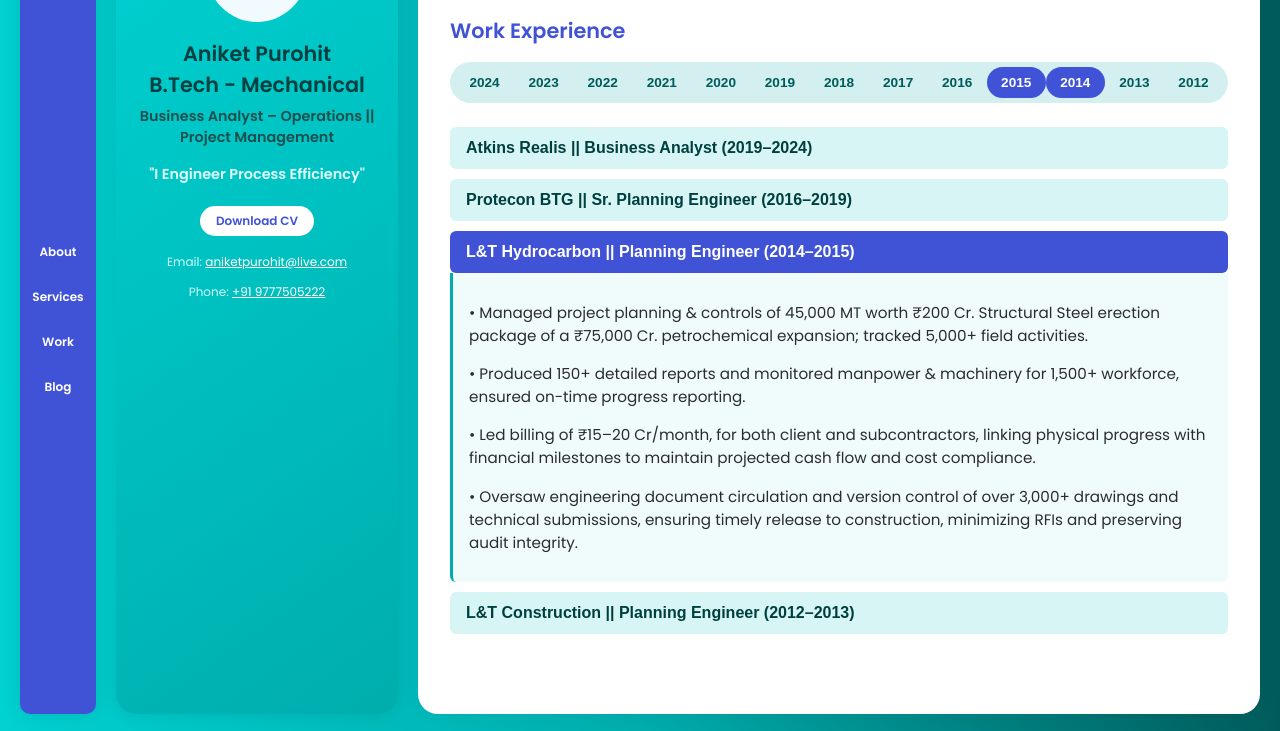
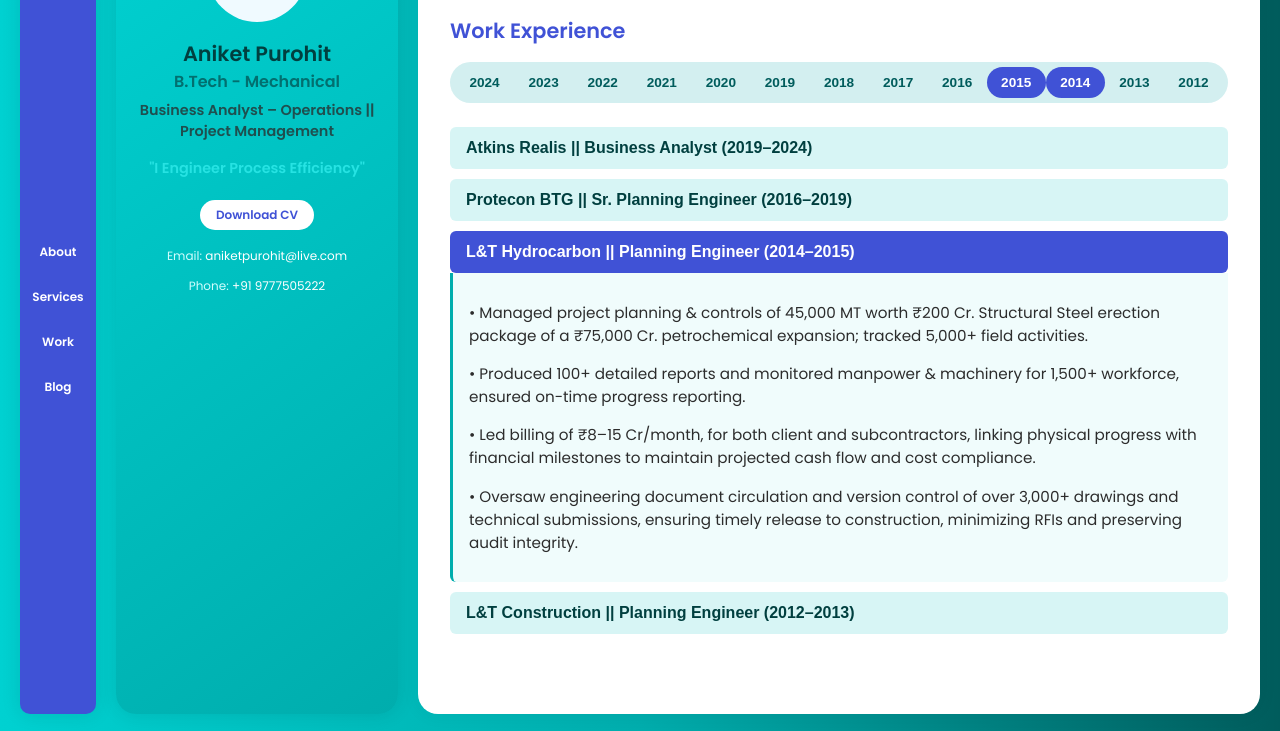
Before and after one commit to hellboy3377/AniketP_CV, a plain HTML site: page index.html in a window 1280 px wide. Both pictures are taken after a click on the button "L&T Hydrocarbon || Planning Engineer (2014–2015)". Shown: the part 877-1608 px from the top of the page. Drawn offline with Linux system fonts and the light colour scheme.

Commit message:
Add files via upload

```diff
--- a/index.html
+++ b/index.html
@@ -23,7 +23,7 @@
     <div class="header-block">
       <div class="photo-placeholder">Photo</div>
       <h1>Aniket Purohit</h1>
-      <h1>B.Tech - Mechanical</h1>
+      <h2>B.Tech - Mechanical</h2>
       <h3>Business Analyst – Operations || Project Management</h3>
       <p class="tagline">"I Engineer Process Efficiency"</p>
       <div class="cv-buttons">
@@ -118,10 +118,9 @@
             <button class="dropdown-toggle" data-job="job-protecon">Protecon BTG || Sr. Planning Engineer (2016–2019)</button>
             <div class="dropdown-content" id="job-protecon">
               <p>•  Delivered 2.3 MMTPA LPG terminal project with full P6 schedule, resource optimization, and 5-8% variance efficiency.</p>
-              <p>•	Led planning for ₹600 Cr+ LPG terminal; created Primavera P6 schedules with 12,000+ activities across EPC phases.</p>
+              <p>•	Led planning for ₹600 Cr+ LPG terminal; developed project documents, created Primavera P6 schedules with 12,000+ activities across EPC phases.</p>
               <p>•	Applied EVM for ₹400+ Cr execution tracking; maintained CPI/SPI benchmarks through early risk identification.</P>
               <P>•	Oversaw 8,000 MT steel & 50,000 m³ concrete execution; managed billing of ₹10–15 Cr/month with 98% accuracy in deliverables.</P>
-              <p>•	Developed and managed project documents like Organizational Breakdown Structure (OBS), Work Breakdown Structure (WBS), P6 schedules covering over 8000 activities, integrating engineering, procurement and construction (EPC) phases.</p>
               <p>•	Coordinated over 1200 engineering deliverables, ensuring timely approvals, BOQ tracking, and procurement sequencing, achieving over 98% drawing availability rate at site fronts.</p>
             </div>
           </div>
@@ -129,8 +128,8 @@
             <button class="dropdown-toggle" data-job="job-lt-hydrocarbon">L&T Hydrocarbon || Planning Engineer (2014–2015)</button>
             <div class="dropdown-content" id="job-lt-hydrocarbon">
               <p>•	Managed project planning & controls of 45,000 MT worth ₹200 Cr. Structural Steel erection package of a ₹75,000 Cr. petrochemical expansion; tracked 5,000+ field activities.</p>
-              <p>•	Produced 150+ detailed reports and monitored manpower & machinery for 1,500+ workforce, ensured on-time progress reporting.</p>
-              <p>•	Led billing of ₹15–20 Cr/month, for both client and subcontractors, linking physical progress with financial milestones to maintain projected cash flow and cost compliance.</p>
+              <p>•	Produced 100+ detailed reports and monitored manpower & machinery for 1,500+ workforce, ensured on-time progress reporting.</p>
+              <p>•	Led billing of ₹8–15 Cr/month, for both client and subcontractors, linking physical progress with financial milestones to maintain projected cash flow and cost compliance.</p>
               <P>•	Oversaw engineering document circulation and version control of over 3,000+ drawings and technical submissions, ensuring timely release to construction, minimizing RFIs and preserving audit integrity.</P>
             </div>
           </div>
--- a/style.css
+++ b/style.css
@@ -89,6 +89,11 @@
   color: #003f3f;
 }
 
+.header-block h2 {
+  font-size: 1.0rem;
+  color: #026f6f;
+}
+
 .header-block h3 {
   font-size: 0.9rem;
   color: #1f4f4f;
@@ -98,7 +103,7 @@
 .header-block .tagline {
   font-size: 0.9rem;
   font-weight: bold;
-  color: #e0ffff;
+  color: #26e3e3;
   margin: 1rem 0;
   font-style: normal;
 }
@@ -112,7 +117,7 @@
 
 .contact-info a {
   color: #ffffff;
-  text-decoration: underline;
+  text-decoration: none;
   font-weight: 500;
 }
 
```
Also changed, not shown: 1 other file.
